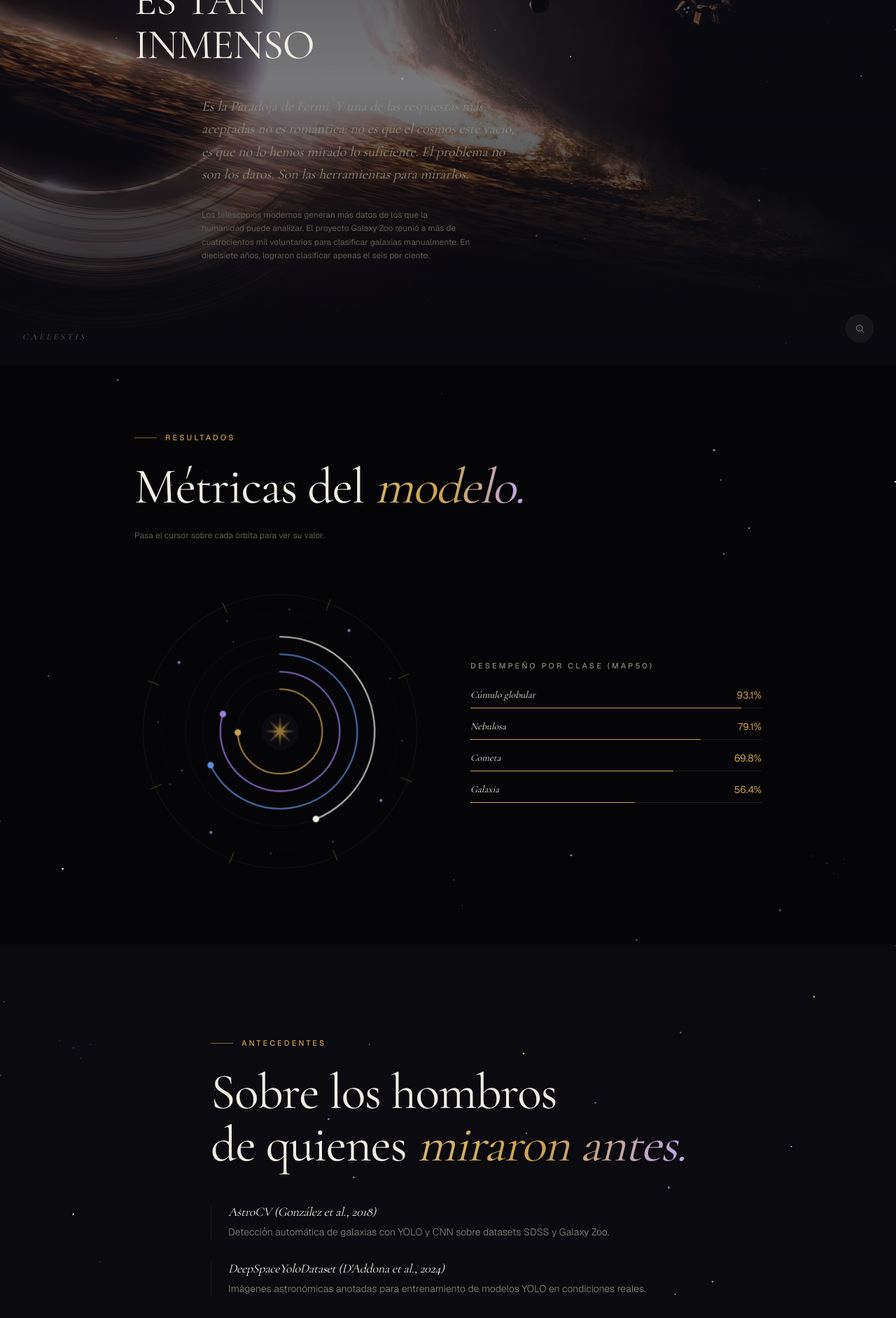
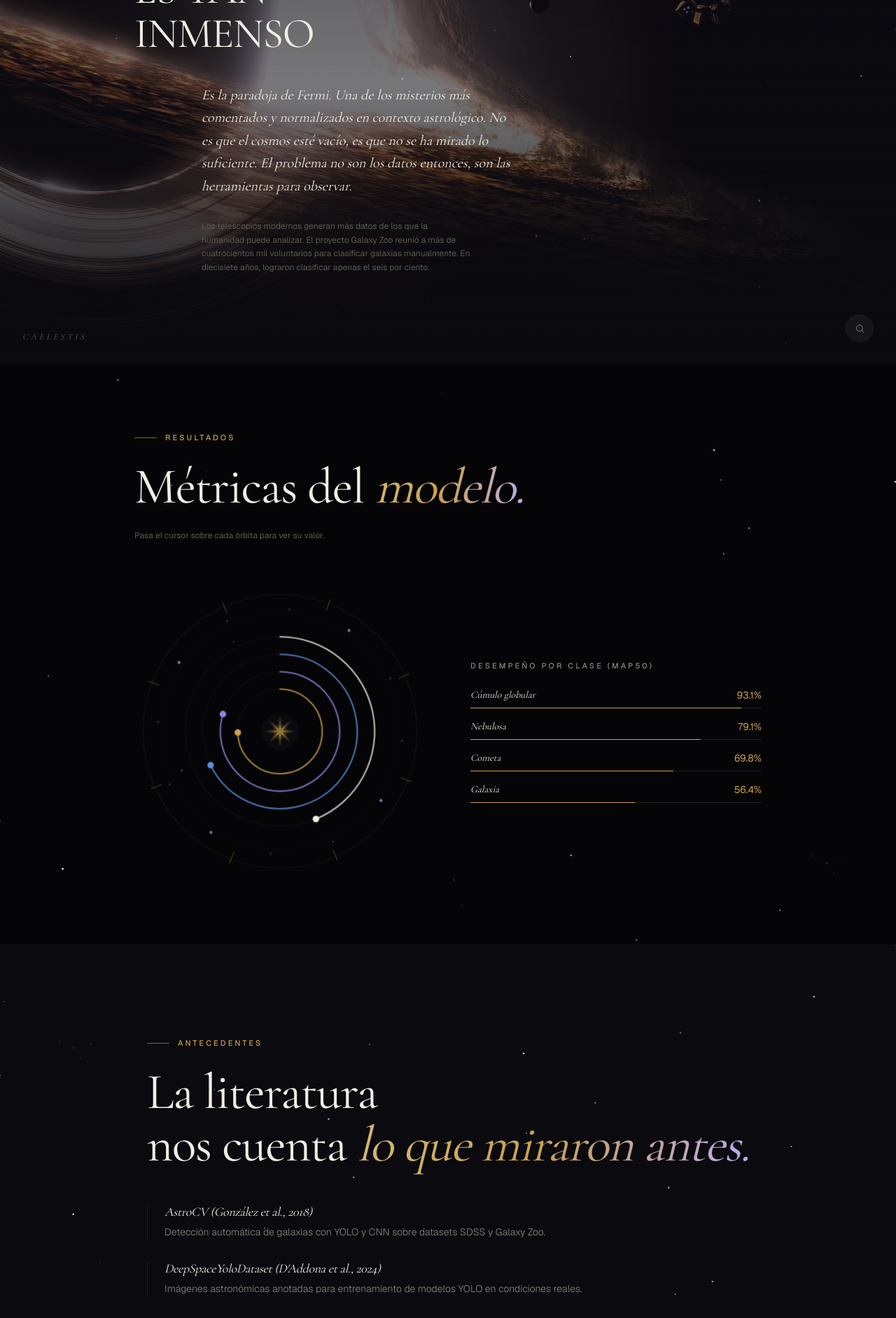
Before and after one commit to dyessi7/CAELESTIS, a Next.js app in the folder frontend/: page / in a window 1280 px wide. Shown: the part 1960-3843 px from the top of the page at 70% size. Built offline with nearby package versions, Linux system fonts and the light colour scheme.

Commit message:
fix: modificar tono de color y reemplazar texto en el problema

```diff
--- a/frontend/src/app/page.tsx
+++ b/frontend/src/app/page.tsx
@@ -237,11 +237,12 @@ export default function Home() {
               {/* El texto se desplaza más a la derecha que el título,
                   como en la referencia: composición escalonada. */}
               <div className="md:ml-16 lg:ml-24 max-w-md">
-                <p className="font-serif italic text-lg md:text-xl text-[var(--color-fg-muted)] leading-relaxed mb-8">
-                  Es la Paradoja de Fermi. Y una de las respuestas más
-                  aceptadas no es romántica: no es que el cosmos esté vacío,
-                  es que no lo hemos mirado lo suficiente. El problema no son
-                  los datos. Son las herramientas para mirarlos.
+                <p className="font-serif italic text-lg md:text-xl text-[var(--color-fg)] leading-relaxed mb-8">
+                  Es la paradoja de Fermi. Una de los misterios más
+                  comentados y normalizados en contexto astrológico. No es
+                  que el cosmos esté vacío, es que no se ha mirado lo
+                  suficiente. El problema no son los datos entonces, son las
+                  herramientas para observar.
                 </p>
 
                 <p className="text-xs text-[var(--color-fg-subtle)] leading-relaxed max-w-sm">
@@ -351,8 +352,8 @@ export default function Home() {
             </p>
           </div>
           <h2 className="text-6xl md:text-7xl font-serif mb-12">
-            Sobre los hombros <br /> de quienes{" "}
-            <span className="italic text-gradient-cosmic">miraron antes.</span>
+            La literatura <br /> nos cuenta{" "}
+            <span className="italic text-gradient-cosmic">lo que miraron antes.</span>
           </h2>
           <div className="space-y-8 max-w-2xl">
             {[
@@ -409,7 +410,7 @@ export default function Home() {
           <h2 className="text-6xl md:text-7xl font-serif mb-8">
             Una imagen. <br />
             <span className="italic text-gradient-cosmic">
-              Mil historias del cosmos.
+              Mil objetos encontrados.
             </span>
           </h2>
           <p className="text-body-cosmic text-[var(--color-fg-muted)] mb-16">
```
